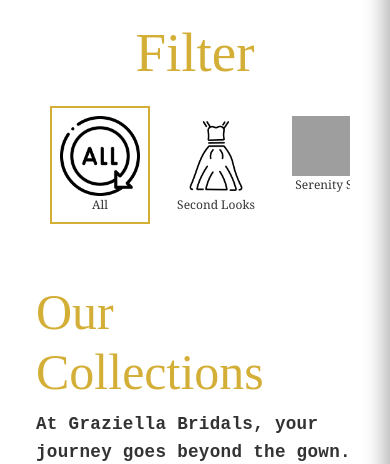
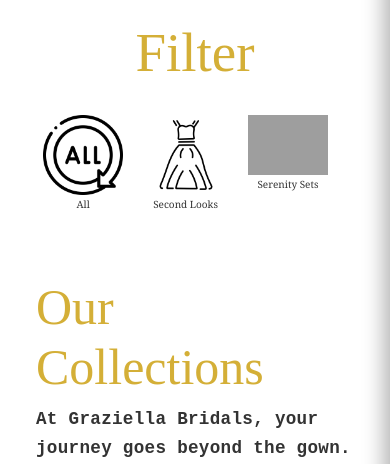
Before and after one commit to kazrich/Graziellabridals, a Django app: page /product/ in a window 390 px wide. Shown: the part 140-604 px from the top of the page. Run offline with Django 5.2, Linux system fonts and the light colour scheme; some web fonts are replaced; grey boxes are pictures that could not be loaded.

Commit message:
product filters

```diff
--- a/graziella/templates/product.html
+++ b/graziella/templates/product.html
@@ -460,32 +460,6 @@ body {
 
 /* RESPONSIVE: Small Screens */
 @media screen and (max-width: 600px) {
-  /* FILTER section */
-  .filter-heading h3 {
-    font-size: 1rem;
-  }
-
-  .filter-btn span {
-    font-size: 12px;
-  }
-
-  .filter-bar {
-    overflow-x: auto;
-    flex-wrap: nowrap;
-    gap: 16px;
-    justify-content: flex-start;
-    padding: 0 10px;
-  }
-
-  .filter-bar::-webkit-scrollbar {
-    display: none;
-  }
-
-  .filter-bar {
-    -ms-overflow-style: none;
-    scrollbar-width: none;
-  }
-
   /* PRODUCT section */
   .product-grid {
     grid-template-columns: repeat(2, 1fr); /* Override only columns */
@@ -547,9 +521,76 @@ body {
   .category-banner-split + div {
     margin-top: 100px;
   }
-
-
-
+}
+
+
+/* FILTERS */
+@media screen and (max-width: 600px) {
+
+    /* FILTER section */
+  .filter-heading h3 {
+    font-size: 1rem;
+  }
+
+  .filter-btn span {
+    font-size: 12px;
+  }
+
+
+  .filter-bar::-webkit-scrollbar {
+    display: none;
+  }
+
+
+  .filter-bar {
+    -ms-overflow-style: none;
+    scrollbar-width: none;
+    display: flex;
+    overflow-x: auto;
+    flex-wrap: nowrap;
+    gap: 16px;
+    padding: 6px 10px;
+    scroll-snap-type: x mandatory;
+    -webkit-overflow-scrolling: touch;
+    justify-content: flex-start;
+  }
+
+  .filter-bar::-webkit-scrollbar {
+    display: none;
+  }
+
+  .filter-bar {
+    -ms-overflow-style: none;
+    scrollbar-width: none;
+  }
+
+  .filter-btn {
+    flex: 0 0 calc(20% - 10px); /* ~5 items per row */
+    scroll-snap-align: start;
+    text-align: center;
+    border: none;
+    background: none;
+    padding: 0.2rem;
+    transition: transform 0.2s ease;
+  }
+
+  .filter-btn img {
+    width: 45px;
+    height: auto;
+    display: block;
+    margin: 0 auto 3px;
+  }
+
+  .filter-btn span {
+    font-size: 10px;
+    color: #333;
+    display: block;
+    line-height: 1.2;
+  }
+
+  .filter-btn:active {
+    transform: scale(0.95);
+  }
 }
 
 
```
